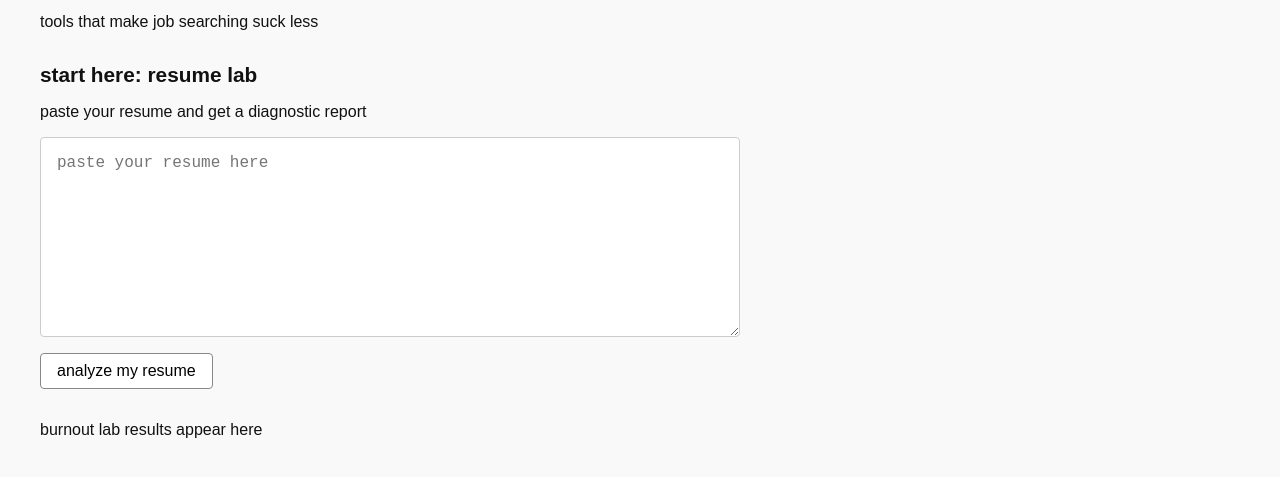
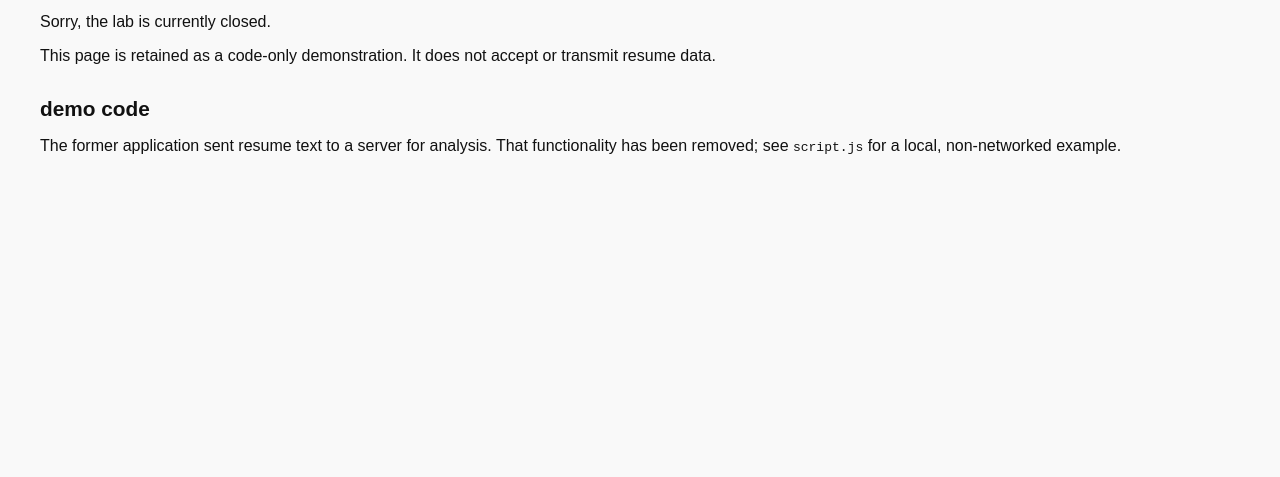
Before and after one commit to segajanesis/BurnoutLab, a plain HTML site: page index.html in a window 1280 px wide. Shown: the part 101-578 px from the top of the page. Drawn offline with Linux system fonts and the light colour scheme.

Commit message:
Close the public UI and remove the live resume submission flow

```diff
--- a/index.html
+++ b/index.html
@@ -2,26 +2,21 @@
 <html lang="en">
 <head>
   <meta charset="UTF-8" />
-  <meta name="viewport" content="width=device-width, initial-scale=1.0"/>
-  <title>burnout lab</title>
+  <meta name="viewport" content="width=device-width, initial-scale=1.0" />
+  <meta name="referrer" content="no-referrer" />
+  <title>Burnout Lab — Closed</title>
   <link rel="stylesheet" href="styles.css" />
 </head>
 <body>
-  <h1>burnout lab</h1>
-  <p>tools that make job searching suck less</p>
+  <main>
+    <h1>burnout lab</h1>
+    <p class="status" role="status">Sorry, the lab is currently closed.</p>
+    <p>This page is retained as a code-only demonstration. It does not accept or transmit resume data.</p>
 
-  <h2>start here: resume lab</h2>
-  <p>paste your resume and get a diagnostic report</p>
-
-  <div class="resume-section">
-    <textarea id="resumeTextarea" placeholder="paste your resume here"></textarea>
-    <button onclick="generateLabReport()">analyze my resume</button>
-  </div>
-
-  <div id="burnout-report">
-    <p>burnout lab results appear here</p>
-  </div>
-
-  <script src="script.js"></script>
+    <section aria-labelledby="demo-heading">
+      <h2 id="demo-heading">demo code</h2>
+      <p>The former application sent resume text to a server for analysis. That functionality has been removed; see <code>script.js</code> for a local, non-networked example.</p>
+    </section>
+  </main>
 </body>
 </html>
```
